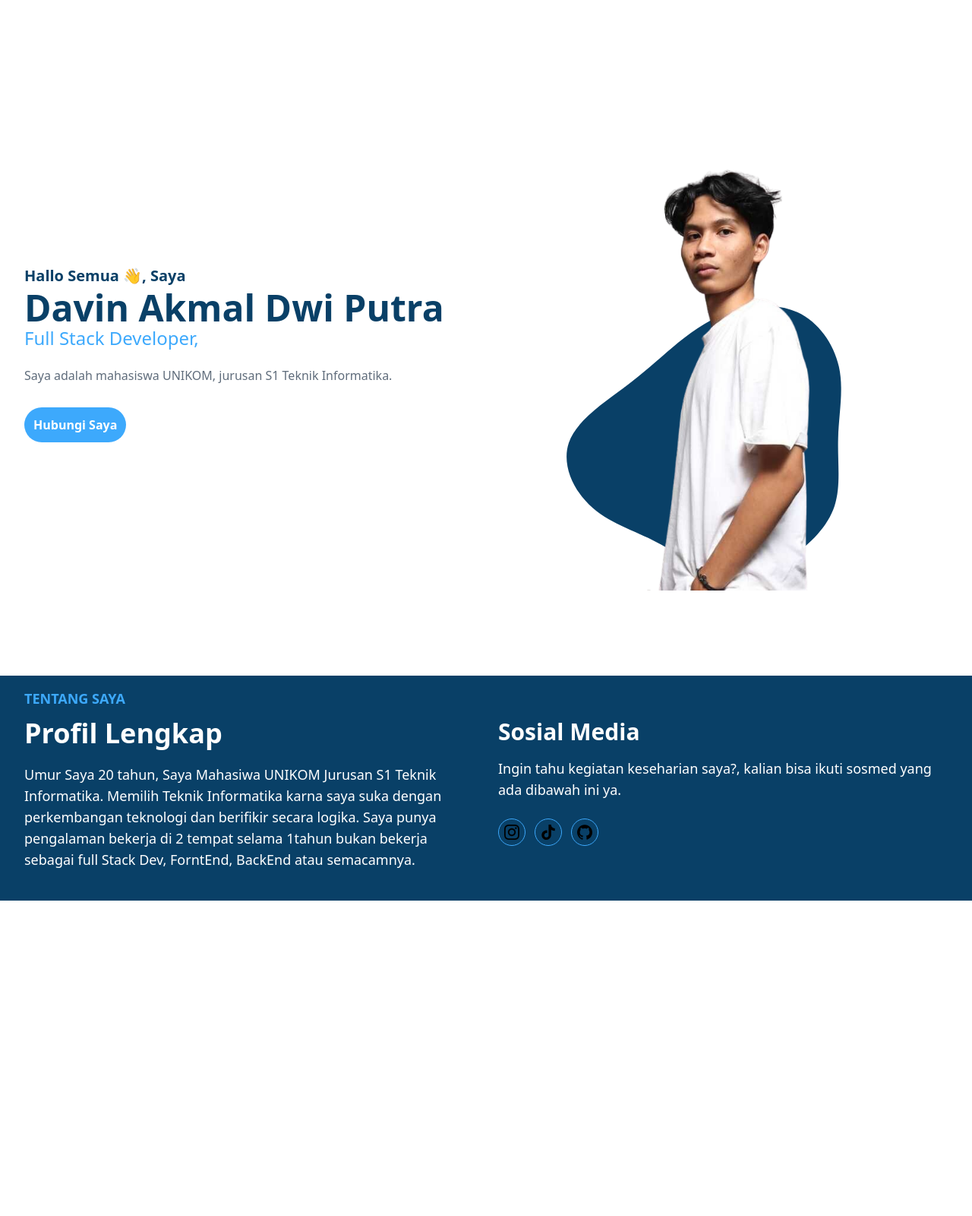
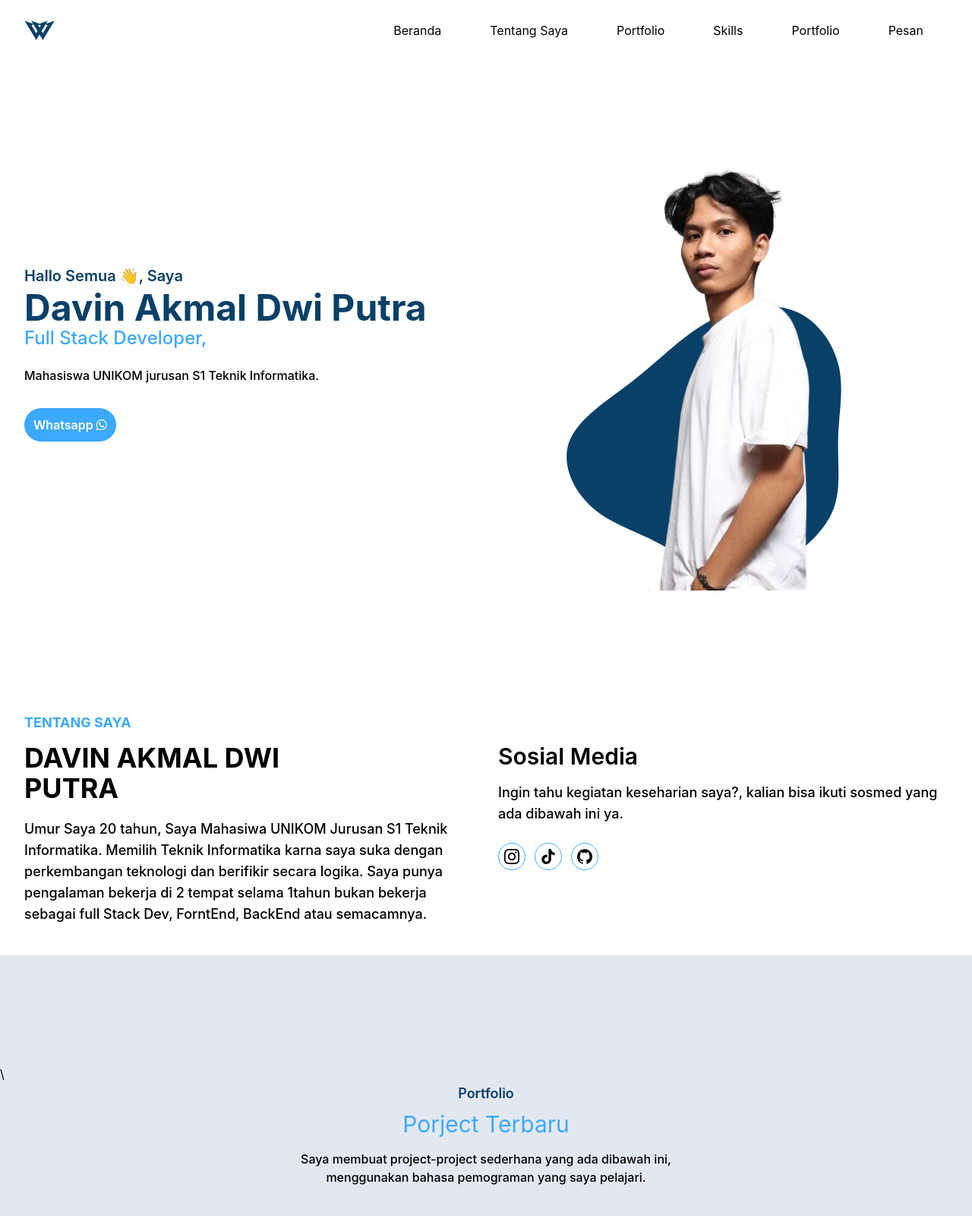
Before and after one commit to vinakmal5311/portfolio, a website: page index.html in a window 1280 px wide. Shown: the top 1600 px of the page at 76% size. Before the commit the page ends 1313 px from the top, so only its background shows below. Drawn offline with Linux system fonts and the light colour scheme.

Commit message:
membuat about, portfolio

```diff
--- a/index.html
+++ b/index.html
@@ -5,8 +5,52 @@
     <meta name="viewport" content="width=device-width, initial-scale=1.0">
     <title>portfolio</title>
     <link href="dist/output.css" rel="stylesheet">
+    <link rel="stylesheet" href="https://cdnjs.cloudflare.com/ajax/libs/font-awesome/6.1.1/css/all.min.css" />
 </head>
 <body>
+    <!-- Nav start-->
+    <header class="bg-transparent absolute top-0 left-0 w-full flex items-center z-10" >
+        <div class="container">
+            <div class="flex items-center justify-between relative">
+                <div class="px-4">
+                <a href="#home" class=" block py-6">
+                    <img src="dist/img/logo.png" width="40" height="40" alt="">
+                </a>
+                </div>
+                <div class="flex items-center px-4">
+                    <button id="hamburger" name="hamburger" type="button" class="block absolute right-4 lg:hidden">
+                        <span class="hamburger-line transition duration-300 ease-out origin-top-left "></span>
+                        <span class="hamburger-line transition duration-300 ease-out"></span>
+                        <span class="hamburger-line transition duration-300 ease-out  origin-bottom-left"></span>
+                    </button>
+                    <nav id="nav-menu" class="hidden absolute py-5 bg-white shadow-lg rounded-lg max-w-[250px] w-full right-4 top-full lg:block lg:static lg:bg-transparent lg:max-w-full lg:shadow-none lg:rounded-none">
+                        <ul class="block lg:flex">
+                            <li class="group">
+                                <a href="#home" class="text-base text-black py-2 mx-8 flex group-hover:text-biru">Beranda</a>
+                            </li>
+                            <li class="group">
+                                <a href="#about" class="text-base text-black py-2 mx-8 flex group-hover:text-biru">Tentang Saya</a>
+                            </li>
+                            <li class="group">
+                                <a href="#portfolio" class="text-base text-black py-2 mx-8 flex group-hover:text-biru">Portfolio</a>
+                            </li>
+                            <li class="group">
+                                <a href="#skills" class="text-base text-black py-2 mx-8 flex group-hover:text-biru">Skills</a>
+                            </li>
+                            <li class="group">
+                                <a href="#portfolio" class="text-base text-black py-2 mx-8 flex group-hover:text-biru">Portfolio</a>
+                            </li>
+                            <li class="group">
+                                <a href="#pesan" class="text-base text-black py-2 mx-8 flex group-hover:text-biru">Pesan</a>
+                            </li>
+                    </ul>
+                    </nav>
+                </div>
+            </div>
+        </div>
+    </header>
+    <!-- Nav end -->
+
     <!-- hero section start -->
     <section id="home" class="pt-36">
         <div class="container">
@@ -14,9 +58,9 @@
                 <div class="w-full self-center px-4 lg:w-1/2">
                     <h1 class="text-base font-semibold text-cyan md:text-xl ">Hallo Semua 👋, Saya<span class="block font-bold text-4xl mt-1 lg:text-5xl"> Davin Akmal Dwi Putra</span></h1>
                     <h2 class="font-medium text-biru text-lg mb-5 lg:text-2xl">Full Stack Developer,</h2>
-                    <p class="font-medium text-dark mb-10
-                    leading-relaxed">Saya adalah mahasiswa UNIKOM, jurusan S1 Teknik Informatika.</p>
-                    <a href="#" class="text-base font-semibold text-white bg-biru py-3 px-3 rounded-full hover:shadow-lg hover:bg-cyan transition duration-300 ease-in-out">Hubungi Saya</a>
+                    <p class="font-medium text-black mb-10
+                    leading-relaxed">Mahasiswa UNIKOM jurusan S1 Teknik Informatika.</p>
+                    <a href="#" class="text-base  font-semibold text-white bg-biru py-3 px-3 rounded-full hover:shadow-lg hover:bg-cyan transition duration-300 ease-in-out">Whatsapp <i class="fa-brands fa-whatsapp"></i></a>
                 </div>
                 <div class="w-full self-end px-4 lg:w-1/2">
                     <div class="relative mt-10 lg:mt-9 lg:right-0">
@@ -34,19 +78,19 @@
     <!-- hero section end -->
 
     <!-- About section start -->
-    <section id="about" class="pt-28 pb-32 ">
-        <div class="container bg-cyan">
+    <section id="about" class="pt-36">
+        <div class="container ">
             <div class="flex flex-wrap">
                 <div class="w-full px-4 mb-10 lg:w-1/2" >
                     <h4 class="font-bold uppercase text-biru text-lg mb-3 pt-4">Tentang Saya</h4>
-                    <h2 class="font-bold text-white text-3xl mb-5 max-w-md lg:text-4xl">Profil Lengkap</h2>
-                    <p class="text-white font-medium text-base max-w-xl lg:text-lg">
+                    <h2 class="font-bold text-black text-3xl mb-5 max-w-md lg:text-4xl">DAVIN AKMAL DWI PUTRA</h2>
+                    <p class="text-black font-medium text-base max-w-xl lg:text-lg">
                         Umur Saya 20 tahun, Saya Mahasiwa UNIKOM Jurusan S1 Teknik Informatika. Memilih Teknik Informatika karna saya suka dengan perkembangan teknologi dan berifikir secara logika. Saya punya pengalaman bekerja di 2 tempat selama 1tahun bukan bekerja sebagai full Stack Dev, ForntEnd, BackEnd atau semacamnya.
                      </p>
                 </div>
                 <div class="w-full px-4 lg:w-1/2">
-                    <h3 class="font-semibold text-white text-2xl mb-4 lg:text-3xl lg:pt-14">Sosial Media</h3>
-                    <p class="font-medium text-base text-white mb-6 lg:text-lg">Ingin tahu kegiatan keseharian saya?, kalian bisa ikuti sosmed yang ada dibawah ini ya.</p>
+                    <h3 class="font-semibold text-black text-2xl mb-4 lg:text-3xl lg:pt-14">Sosial Media</h3>
+                    <p class="font-medium text-base text-black mb-6 lg:text-lg">Ingin tahu kegiatan keseharian saya?, kalian bisa ikuti sosmed yang ada dibawah ini ya.</p>
                     <div class="flex items-center mb-5">
                         <!-- instagram -->
                         <a href="https://instagram.com/vinakmal_?utm_source=qr&igshid=MzNlNGNkZWQ4Mg==" target="_blank" class="w-9 h-9 mr-3 rounded-full flex justify-center items-center border border-biru hover:border-biru hover:bg-biru hover:text-white">
@@ -68,5 +112,32 @@
         </div>
     </section>
     <!-- About section end -->
+
+    <!-- portfolio section start -->
+    <section id="portfolio" class="pt-36 pb-16 bg-slate-200 ">\
+        <div class="container">
+            <div class="w-full px-4">
+                <div class="max-w-xl mx-auto text-center mb-16">
+                    <H4 class="font-semibold text-lg text-cyan mb-2">Portfolio</H4>
+                    <h2 class="font-blod text-biru text-3xl mb-4 ">Porject Terbaru</h2>
+                    <p class="font-medium text-md text-black"> Saya membuat project-project sederhana yang ada dibawah ini, menggunakan bahasa pemograman yang saya pelajari.
+                    </p>
+                </div>
+            </div>
+
+            <div class="w-full px-4 flex flex-wrap justify-center xl:w-10/12 xl:mx-auto">
+                <div class="mb-12 p-4 md:w-1/2">
+                    <div class="rounded-md shadow-md overflow-hidden">
+                        <img src="dist/img/portfolio/calculator.png" alt="calculator" width="w-full">
+                        <h3 class="font-semibold text-xl text-biru mt-5 mb-3">Calculator Sederhana</h3>
+                        <p class="font-medium test-base text-black mb-5 ">Calculator Sederhana ini memnggunakan bahasa pemograman JavaScript,</p>
+                    </div>
+                </div>
+            </div>
+        </div>
+    </section>
+    <!-- portfolio section end -->
+
+   <script src="dist/js/script.js"></script>
 </body>
 </html>
--- a/src/input.css
+++ b/src/input.css
@@ -1,3 +1,29 @@
 @tailwind base;
 @tailwind components;
 @tailwind utilities;
+
+body {
+    font-family: 'inter', sans-serif;
+}
+
+.navbar-fixed{
+    @apply fixed z-[9999] bg-white bg-opacity-80 ;
+    backdrop-filter: blur(5px);
+    box-shadow: inset 0 -1px 0 0 rgba(0, 0, 0, 0.2);
+}
+
+.hamburger-line{
+    @apply w-[30px] h-[2px] my-2 block bg-black;
+}
+
+.hamburger-active > span:nth-child(1){
+    @apply rotate-45;
+}
+
+.hamburger-active > span:nth-child(2){
+    @apply scale-0;
+}
+
+.hamburger-active > span:nth-child(3){
+    @apply -rotate-45;
+}
```
Also changed, not shown: dist/img/logo.png (added), dist/img/portfolio/calculator.png (added), dist/js/script.js (added), dist/output.css.
